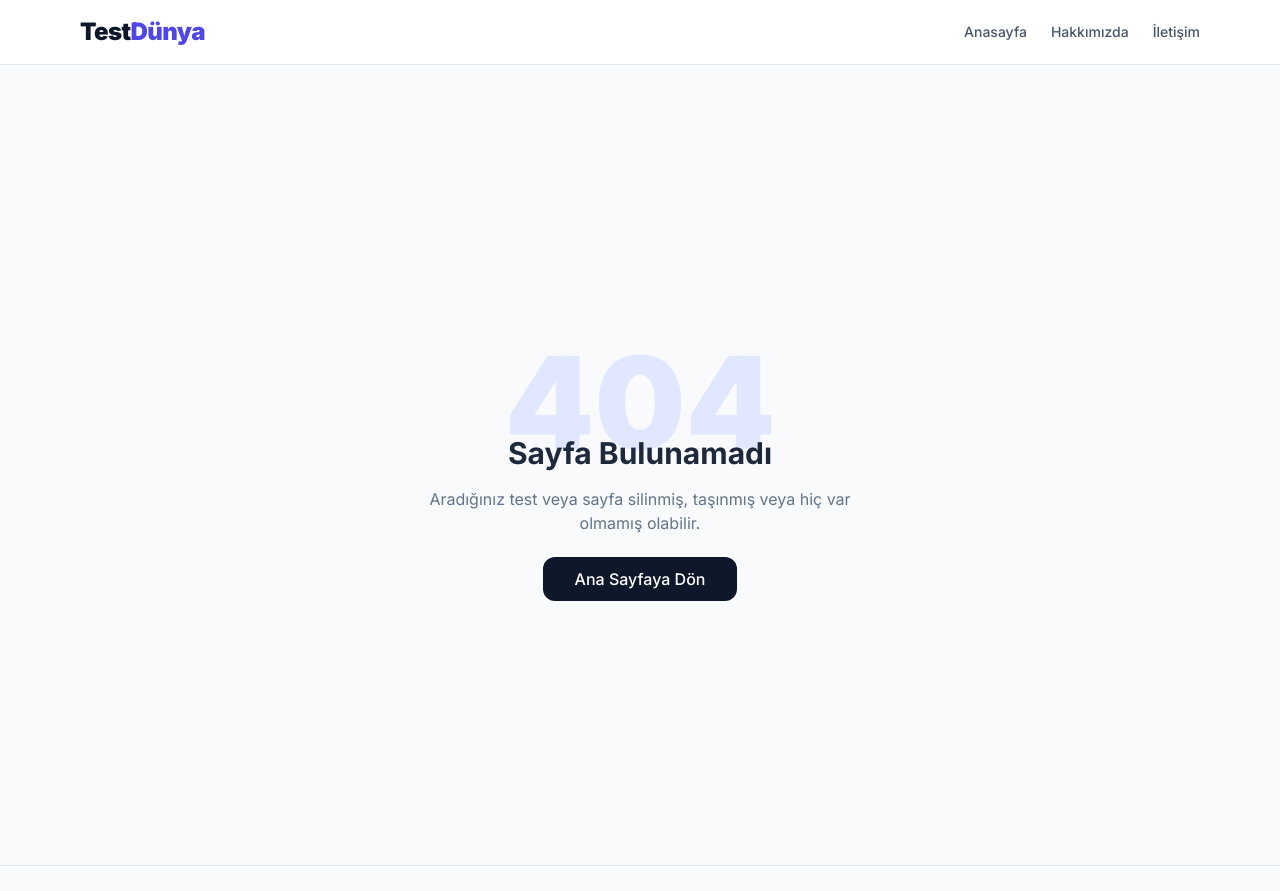
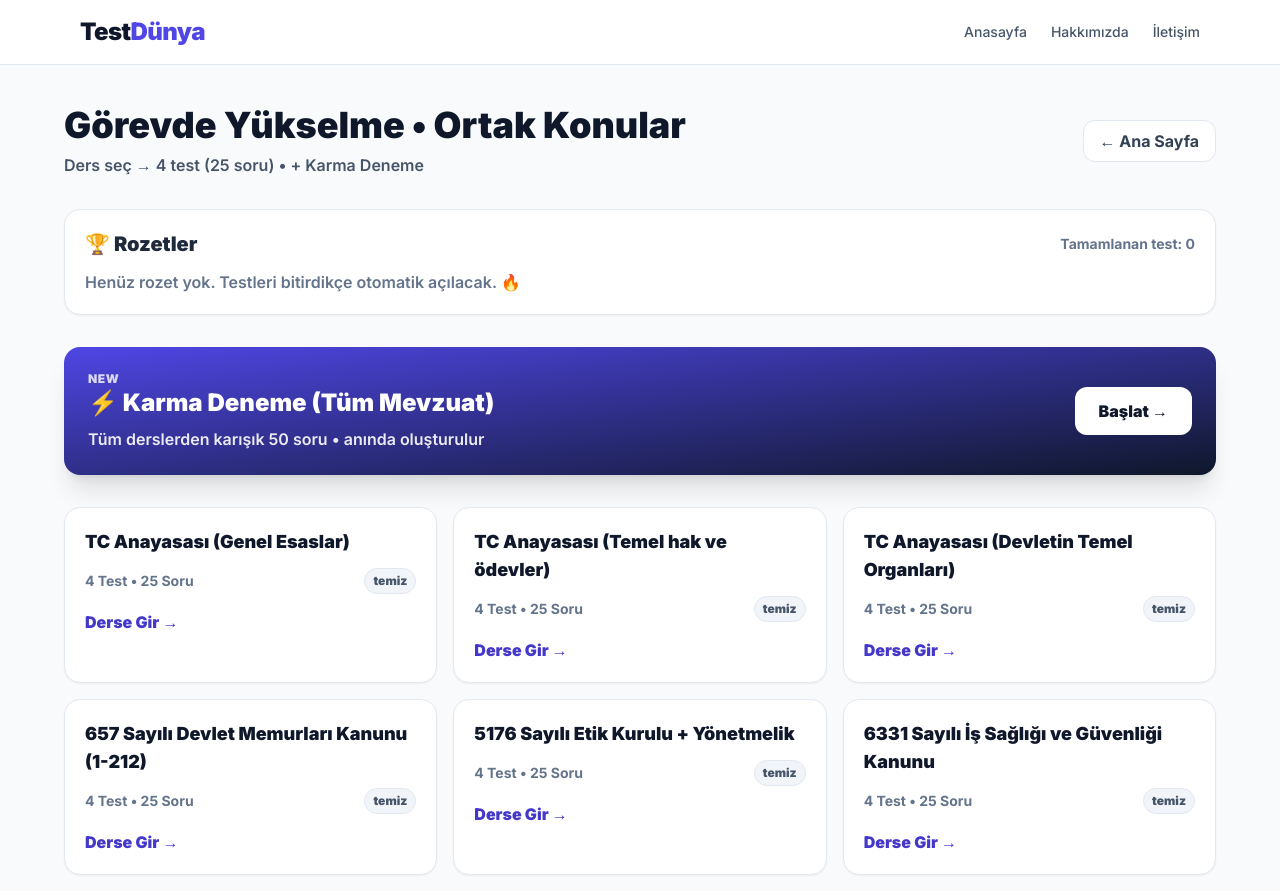
Before and after one commit to kuarkcoin/testdunya, a Next.js app: page /gorevde-yukselme in a window 1280 px wide. Before the commit this address had no page. Shown: the top 891 px of the page. Built offline with nearby package versions, Linux system fonts and the light colour scheme.

Commit message:
Create gorevde-yukselme/page.tsx

```diff
--- /dev/null
+++ b/app/gorevde-yukselme/page.tsx
@@ -0,0 +1,160 @@
+'use client';
+
+import React, { useEffect, useMemo, useState } from 'react';
+import Link from 'next/link';
+
+type Badge = { title: string; desc: string; at: string };
+
+const subjects = [
+  { slug: 'tc-anayasasi-genel-esaslar', title: 'TC Anayasası (Genel Esaslar)' },
+  { slug: 'tc-anayasasi-temel-haklar', title: 'TC Anayasası (Temel hak ve ödevler)' },
+  { slug: 'tc-anayasasi-temel-organlar', title: 'TC Anayasası (Devletin Temel Organları)' },
+  { slug: 'dmk-657', title: '657 Sayılı Devlet Memurları Kanunu (1-212)' },
+  { slug: 'etik-5176', title: '5176 Sayılı Etik Kurulu + Yönetmelik' },
+  { slug: 'isg-6331', title: '6331 Sayılı İş Sağlığı ve Güvenliği Kanunu' },
+  { slug: 'kmykk-5018', title: '5018 Sayılı Kamu Mali Yönetimi ve Kontrol Kanunu' },
+  { slug: 'bilgi-edinme-4982', title: '4982 Sayılı Bilgi Edinme Hakkı Kanunu + Yönetmelik' },
+  { slug: 'iyuk-2577', title: '2577 Sayılı İdari Yargılama Usulü Kanunu' },
+  { slug: 'cbk-1-16-bolum', title: '1 Sayılı CBK (Onaltıncı Bölüm)' },
+  { slug: 'resmi-yazisma-yonetmelik', title: 'Resmi Yazışmalarda Usul ve Esaslar Yönetmeliği' },
+  { slug: 'ataturk-ilkeleri-inkilap', title: 'Atatürk İlkeleri ve İnkılap Tarihi' },
+  { slug: 'turkce-dilbilgisi', title: 'Türkçe Dil Bilgisi ve Yazım Kuralları' },
+  { slug: 'genel-kultur', title: 'Genel Kültür' },
+
+  // ✅ Yeni ekler
+  { slug: 'kamu-ihale-4734', title: '4734 Sayılı Kamu İhale Kanunu' },
+  { slug: 'devlet-ihale-2886', title: '2886 Sayılı Devlet İhale Kanunu' },
+  { slug: 'dilekce-hakki-3071', title: '3071 Sayılı Dilekçe Hakkı Kanunu' },
+];
+
+function readJSON<T>(key: string, fallback: T): T {
+  try {
+    const raw = localStorage.getItem(key);
+    if (!raw) return fallback;
+    return JSON.parse(raw);
+  } catch {
+    return fallback;
+  }
+}
+
+export default function GorevdeYukselmeHome() {
+  const [badges, setBadges] = useState<Record<string, Badge>>({});
+  const [results, setResults] = useState<Record<string, any>>({});
+  const [mistakes, setMistakes] = useState<any[]>([]);
+
+  useEffect(() => {
+    setBadges(readJSON('gy_badges', {}));
+    setResults(readJSON('gy_results', {}));
+    setMistakes(readJSON('my_mistakes', []));
+  }, []);
+
+  const stats = useMemo(() => {
+    const doneCount = Object.keys(results || {}).length;
+
+    // Hataları ders bazında say (uniqueId: `${testId}-${q.id}`)
+    const bySubject: Record<string, number> = {};
+    for (const m of mistakes || []) {
+      const testTitle: string = m.testTitle || '';
+      if (!testTitle.startsWith('gorevde-yukselme-')) continue;
+
+      // gorevde-yukselme-{subjectSlug}-{testNo}
+      const parts = testTitle.replace('gorevde-yukselme-', '').split('-');
+      const testNo = parts[parts.length - 1];
+      const subjectSlug = parts.slice(0, -1).join('-');
+
+      if (!Number(testNo)) continue;
+      bySubject[subjectSlug] = (bySubject[subjectSlug] || 0) + 1;
+    }
+
+    return { doneCount, bySubject };
+  }, [results, mistakes]);
+
+  const badgeList = Object.values(badges || {});
+
+  return (
+    <main className="min-h-screen bg-slate-50 px-4 py-10">
+      <div className="max-w-6xl mx-auto space-y-8">
+
+        <div className="flex items-center justify-between gap-4">
+          <div>
+            <h1 className="text-3xl md:text-4xl font-black text-slate-900">Görevde Yükselme • Ortak Konular</h1>
+            <p className="text-slate-600 font-semibold mt-2">Ders seç → 4 test (25 soru) • + Karma Deneme</p>
+          </div>
+          <Link href="/" className="px-4 py-2 rounded-xl bg-white border border-slate-200 font-bold text-slate-700 hover:bg-slate-100">
+            ← Ana Sayfa
+          </Link>
+        </div>
+
+        {/* Rozetler */}
+        <section className="bg-white border border-slate-200 rounded-2xl p-5 shadow-sm">
+          <div className="flex items-center justify-between flex-wrap gap-3">
+            <h2 className="text-xl font-black text-slate-800">🏆 Rozetler</h2>
+            <div className="text-sm font-bold text-slate-500">Tamamlanan test: {stats.doneCount}</div>
+          </div>
+
+          {badgeList.length === 0 ? (
+            <div className="mt-3 text-slate-500 font-semibold">
+              Henüz rozet yok. Testleri bitirdikçe otomatik açılacak. 🔥
+            </div>
+          ) : (
+            <div className="mt-4 grid grid-cols-1 md:grid-cols-3 gap-3">
+              {badgeList.map((b, i) => (
+                <div key={i} className="rounded-xl border border-emerald-200 bg-emerald-50 p-4">
+                  <div className="font-black text-emerald-800 text-lg">{b.title}</div>
+                  <div className="text-emerald-800/80 font-semibold text-sm mt-1">{b.desc}</div>
+                </div>
+              ))}
+            </div>
+          )}
+        </section>
+
+        {/* Karma Deneme */}
+        <section className="bg-gradient-to-br from-indigo-600 to-slate-900 text-white rounded-2xl p-6 shadow-xl">
+          <div className="flex items-center justify-between flex-wrap gap-3">
+            <div>
+              <div className="text-xs font-black uppercase tracking-wider opacity-80">NEW</div>
+              <h2 className="text-2xl font-black">⚡ Karma Deneme (Tüm Mevzuat)</h2>
+              <p className="opacity-90 font-semibold mt-2">Tüm derslerden karışık 50 soru • anında oluşturulur</p>
+            </div>
+            <Link
+              href="/gorevde-yukselme/karma"
+              className="px-6 py-3 rounded-xl bg-white text-slate-900 font-black hover:bg-slate-100"
+            >
+              Başlat →
+            </Link>
+          </div>
+        </section>
+
+        {/* Dersler */}
+        <section className="grid grid-cols-1 sm:grid-cols-2 lg:grid-cols-3 gap-4">
+          {subjects.map(s => {
+            const wrongCount = stats.bySubject[s.slug] || 0;
+            return (
+              <Link
+                key={s.slug}
+                href={`/gorevde-yukselme/${s.slug}`}
+                className="group bg-white border border-slate-200 rounded-2xl p-5 shadow-sm hover:shadow-md hover:-translate-y-0.5 transition"
+              >
+                <div className="font-black text-slate-900 text-lg">{s.title}</div>
+                <div className="mt-3 flex items-center justify-between">
+                  <div className="text-sm font-bold text-slate-500">4 Test • 25 Soru</div>
+                  {wrongCount > 0 ? (
+                    <span className="text-xs font-black px-2 py-1 rounded-full bg-rose-100 text-rose-700 border border-rose-200">
+                      {wrongCount} hata
+                    </span>
+                  ) : (
+                    <span className="text-xs font-black px-2 py-1 rounded-full bg-slate-100 text-slate-600 border border-slate-200">
+                      temiz
+                    </span>
+                  )}
+                </div>
+                <div className="mt-4 text-indigo-700 font-black">Derse Gir →</div>
+              </Link>
+            );
+          })}
+        </section>
+
+      </div>
+    </main>
+  );
+}
```
